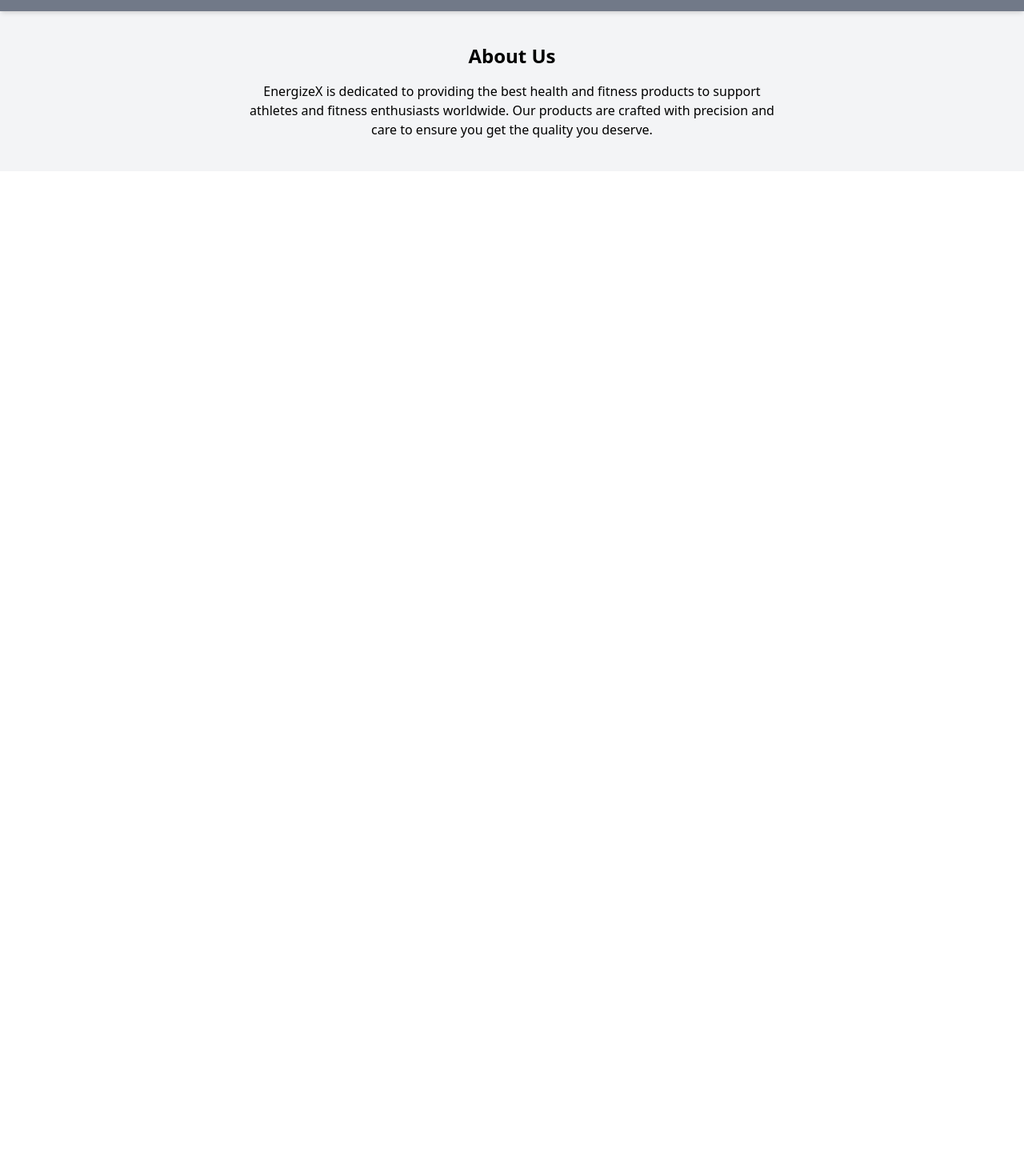
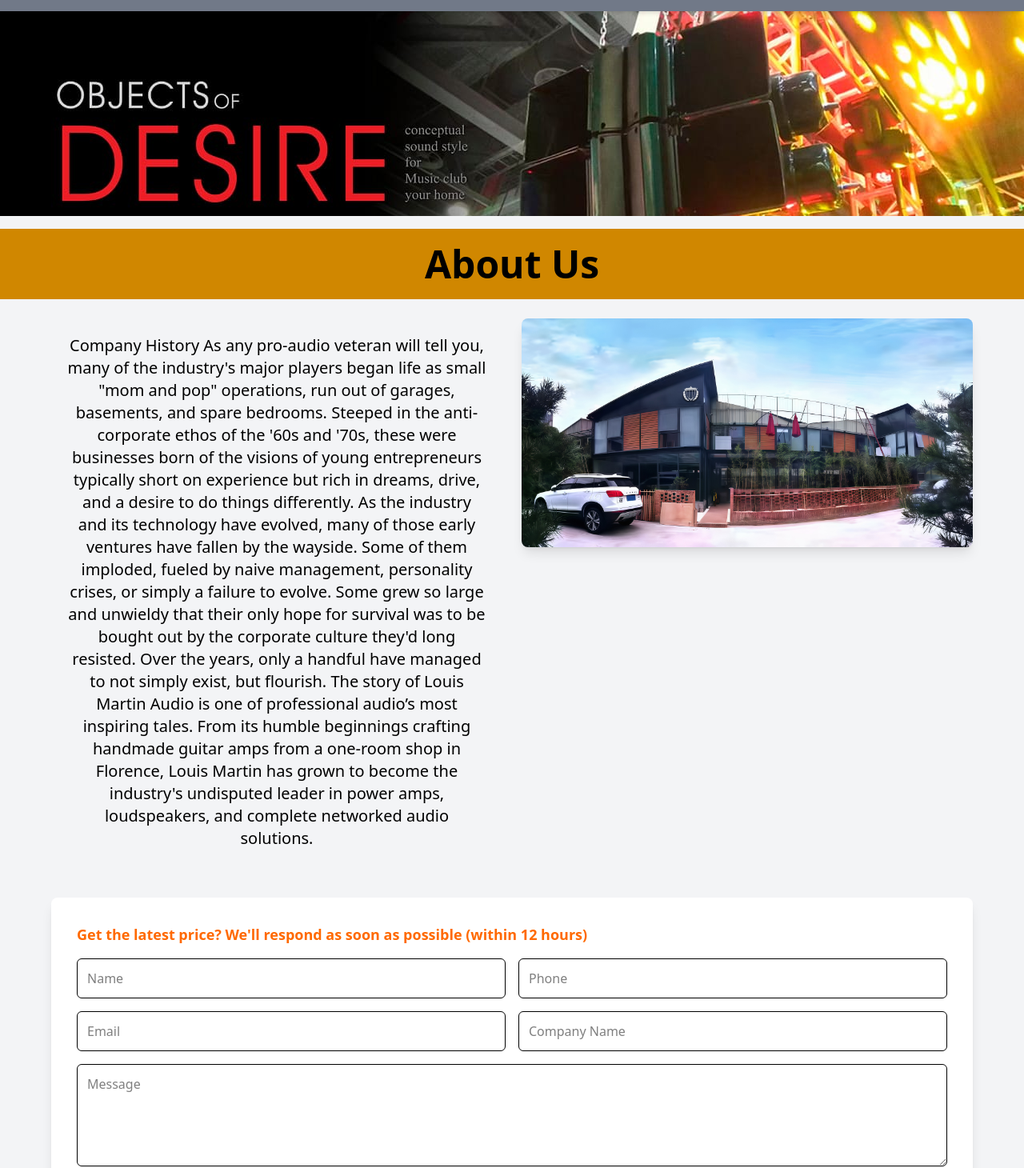
Before and after one commit to rahul9369/ITALY-LOUIS-MARTIN, a React (Vite) app: page /about in a window 1280 px wide. Shown: the part 98-1558 px from the top of the page at 80% size. Before the commit the page ends 800 px from the top, so only its background shows below. Built offline with nearby package versions, Linux system fonts and the light colour scheme.

Commit message:
about us

```diff
--- a/src/components/About.jsx
+++ b/src/components/About.jsx
@@ -1,13 +1,131 @@
+import React, { useState } from "react";
+import img from "../assets/Distributor/us.jpg";
+import carausalimg2 from "../assets/carausalimg2.jpg";
+import Footer from "./Footer";
+
 const About = () => {
+  const [formData, setFormData] = useState({
+    name: "",
+    phone: "",
+    email: "",
+    company: "",
+    message: "",
+  });
+
+  const handleChange = (e) => {
+    setFormData({ ...formData, [e.target.name]: e.target.value });
+  };
+
+  const handleSubmit = (e) => {
+    e.preventDefault();
+    alert("Your request has been submitted. We will respond within 12 hours.");
+    setFormData({ name: "", phone: "", email: "", company: "", message: "" });
+  };
+
   return (
-    <div className="py-10 px-6 bg-gray-100">
-      <h2 className="text-2xl font-bold text-center">About Us</h2>
-      <p className="mt-4 text-center max-w-2xl mx-auto">
-        EnergizeX is dedicated to providing the best health and fitness products
-        to support athletes and fitness enthusiasts worldwide. Our products are
-        crafted with precision and care to ensure you get the quality you
-        deserve.
-      </p>
+    <div className="bg-gray-100 min-h-screen">
+      <img
+        src={carausalimg2}
+        alt="About Us"
+        className="w-full h-64 object-cover"
+      />
+      <h2 className="text-5xl p-5 bg-yellow-600 my-4 font-bold text-center">
+        About Us
+      </h2>
+
+      <div className="grid grid-cols-1 md:grid-cols-2 my-6 gap-6 w-[90%] mx-auto">
+        <div>
+          <p className="text-center m-5 text-xl">
+            Company History As any pro-audio veteran will tell you, many of the
+            industry's major players began life as small "mom and pop"
+            operations, run out of garages, basements, and spare bedrooms.
+            Steeped in the anti-corporate ethos of the '60s and '70s, these were
+            businesses born of the visions of young entrepreneurs typically
+            short on experience but rich in dreams, drive, and a desire to do
+            things differently. As the industry and its technology have evolved,
+            many of those early ventures have fallen by the wayside. Some of
+            them imploded, fueled by naive management, personality crises, or
+            simply a failure to evolve. Some grew so large and unwieldy that
+            their only hope for survival was to be bought out by the corporate
+            culture they'd long resisted. Over the years, only a handful have
+            managed to not simply exist, but flourish. The story of Louis Martin
+            Audio is one of professional audio’s most inspiring tales. From its
+            humble beginnings crafting handmade guitar amps from a one-room shop
+            in Florence, Louis Martin has grown to become the industry's
+            undisputed leader in power amps, loudspeakers, and complete
+            networked audio solutions.
+          </p>
+        </div>
+        <div>
+          <img
+            src={img}
+            alt="Company"
+            className="w-full h-auto rounded-lg shadow-lg"
+          />
+        </div>
+      </div>
+
+      <div className="w-[90%] bg-white shadow-lg rounded-lg p-8 mx-auto my-10">
+        <h2 className="text-lg font-semibold text-orange-500 mb-4">
+          Get the latest price? We'll respond as soon as possible (within 12
+          hours)
+        </h2>
+        <form onSubmit={handleSubmit}>
+          <div className="grid grid-cols-1 md:grid-cols-2 gap-4 mb-4">
+            <input
+              type="text"
+              name="name"
+              value={formData.name}
+              onChange={handleChange}
+              placeholder="Name"
+              className="p-3 border rounded-md w-full"
+              required
+            />
+            <input
+              type="text"
+              name="phone"
+              value={formData.phone}
+              onChange={handleChange}
+              placeholder="Phone"
+              className="p-3 border rounded-md w-full"
+              required
+            />
+          </div>
+          <div className="grid grid-cols-1 md:grid-cols-2 gap-4 mb-4">
+            <input
+              type="email"
+              name="email"
+              value={formData.email}
+              onChange={handleChange}
+              placeholder="Email"
+              className="p-3 border rounded-md w-full"
+              required
+            />
+            <input
+              type="text"
+              name="company"
+              value={formData.company}
+              onChange={handleChange}
+              placeholder="Company Name"
+              className="p-3 border rounded-md w-full"
+              required
+            />
+          </div>
+          <textarea
+            name="message"
+            value={formData.message}
+            onChange={handleChange}
+            placeholder="Message"
+            className="p-3 border rounded-md w-full mb-4 h-32"
+            required></textarea>
+          <button
+            type="submit"
+            className="w-full bg-orange-500 text-white p-3 rounded-md hover:bg-orange-600">
+            Submit
+          </button>
+        </form>
+      </div>
+      <Footer />
     </div>
   );
 };
--- a/src/components/LineArrayDetails.jsx
+++ b/src/components/LineArrayDetails.jsx
@@ -5,6 +5,7 @@
 import Q70 from "../assets/Q70.jpg";
 import Q80 from "../assets/Q80.jpg";
 import Cox12 from "../assets/cox12.jpg";
+import Footer from "./Footer";
 const products = [
   {
     img: Linear,
@@ -89,6 +90,7 @@
   }
 
   return (
+    <>
       <div className="w-[90%] grid grid-cols-2 gap-6 mx-auto p-6">
         <div>
           <img
@@ -121,6 +123,8 @@
           </button>
         </div>
       </div>
+      <Footer />
+    </>
   );
 };
 
--- a/src/components/Productdetails.jsx
+++ b/src/components/Productdetails.jsx
@@ -4,6 +4,7 @@
 import red5 from "../assets/red5.jpg";
 import red9 from "../assets/red9.jpg";
 import red12 from "../assets/red12.jpg";
+import Footer from "./Footer";
 const products = [
   {
     img: Devilred10,
@@ -71,6 +72,7 @@
   }
 
   return (
+    <>
       <div className="w-[90%] grid grid-cols-2 gap-6 mx-auto p-6">
         <div>
           <img
@@ -103,6 +105,8 @@
           </button>
         </div>
       </div>
+      <Footer />
+    </>
   );
 };
 
```
Also changed, not shown: src/assets/22.jpg (added). Lines whose indentation alone changed are shown as unchanged.
